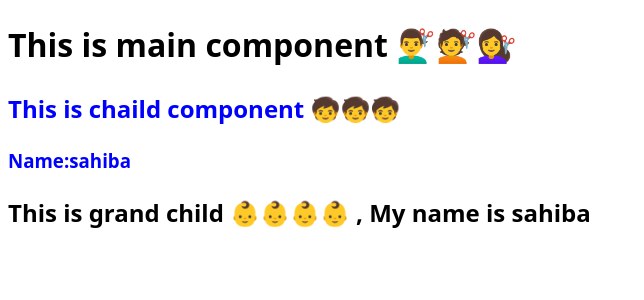
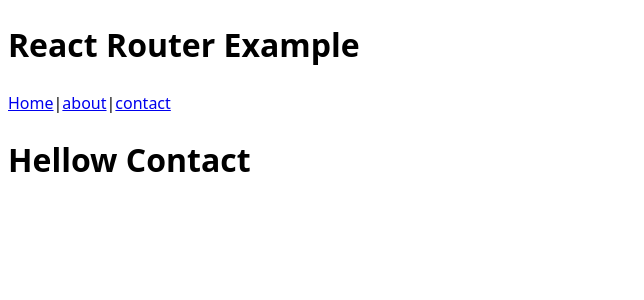
Before and after one commit to sahiba2503/Expenses, a React (Vite) app in the folder expenses/: page / in a window 1280 px wide. Shown: the top 300 px of the page, without its empty margins (0-644 px from the left). Built offline with nearby package versions, Linux system fonts and the light colour scheme.

Commit message:
add basic router

```diff
--- /dev/null
+++ b/expenses/src/About.jsx
@@ -0,0 +1,11 @@
+
+
+function About() {
+  return (
+    <div>
+      <h1>Hellow Contact </h1>
+    </div>
+  )
+}
+
+export default About
--- a/expenses/src/App.jsx
+++ b/expenses/src/App.jsx
@@ -1,35 +1,24 @@
 // import ExpenseTracker from "./ExpenseTracker";
-import {createContext, useContext} from "react"
-const UserContext = createContext();
+import { BrowserRouter, Routes, Route, Link } from "react-router-dom"
+import About from "./About";
+import Contact from "./Contact";
+import Home from "./Home";
 
 function App(){
-  const user = "sahiba";
-
-  return(
-<div>
-  <h1>This is main component 💇‍♂️💇💇‍♀️</h1>
-  <UserContext.Provider value={user}>
-    <Parent />
-    </UserContext.Provider>
-</div>
+  return (
+    <BrowserRouter>
+    <h1>React Router Example</h1>
+    <nav>
+    <Link to="/">Home</Link>|
+    <Link to="/about">about</Link>|
+    <Link to="/contact">contact</Link>
+    </nav>
+    <Routes>
+      <Route path="/" element={<Home />} />
+       <Route path="/about" element={<About />} />
+        <Route path="/contact" element={<Contact />} />
+    </Routes>
+    </BrowserRouter>
   )
 }
-function Parent(){
-  return <Child />
-}
-function Child(){
-  const user = useContext(UserContext)
-  return(
-    <div>
-       <h2 style={{color:"blue"}}>This is chaild component 🧒🧒🧒</h2>
-      <h3 style={{color:"blue"}}>Name:{user} </h3>
-      <GrandChild />
-       </div>
-  )
-}
-function GrandChild(){
-  const user = useContext(UserContext)
-
-  return <h2>This is grand child 👶👶👶👶 , My name is {user}</h2>
-}
 export default App;
--- /dev/null
+++ b/expenses/src/Contact.jsx
@@ -0,0 +1,11 @@
+
+
+function Contact() {
+  return (
+    <div>
+      <h1>Hellow Contact </h1>
+    </div>
+  )
+}
+
+export default Contact
--- /dev/null
+++ b/expenses/src/Home.jsx
@@ -0,0 +1,11 @@
+
+
+function Home() {
+  return (
+    <div>
+      <h1>Hellow Contact </h1>
+    </div>
+  )
+}
+
+export default Home
```
